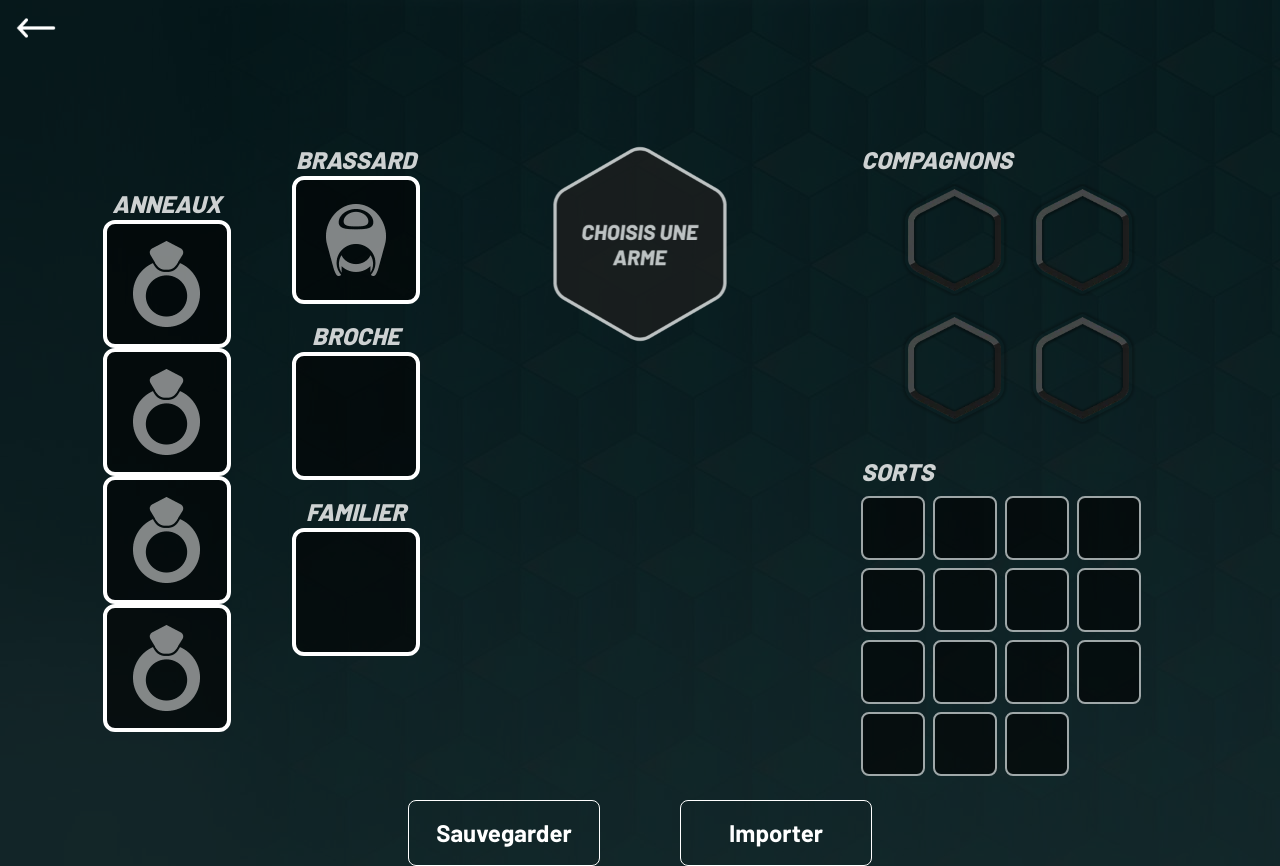
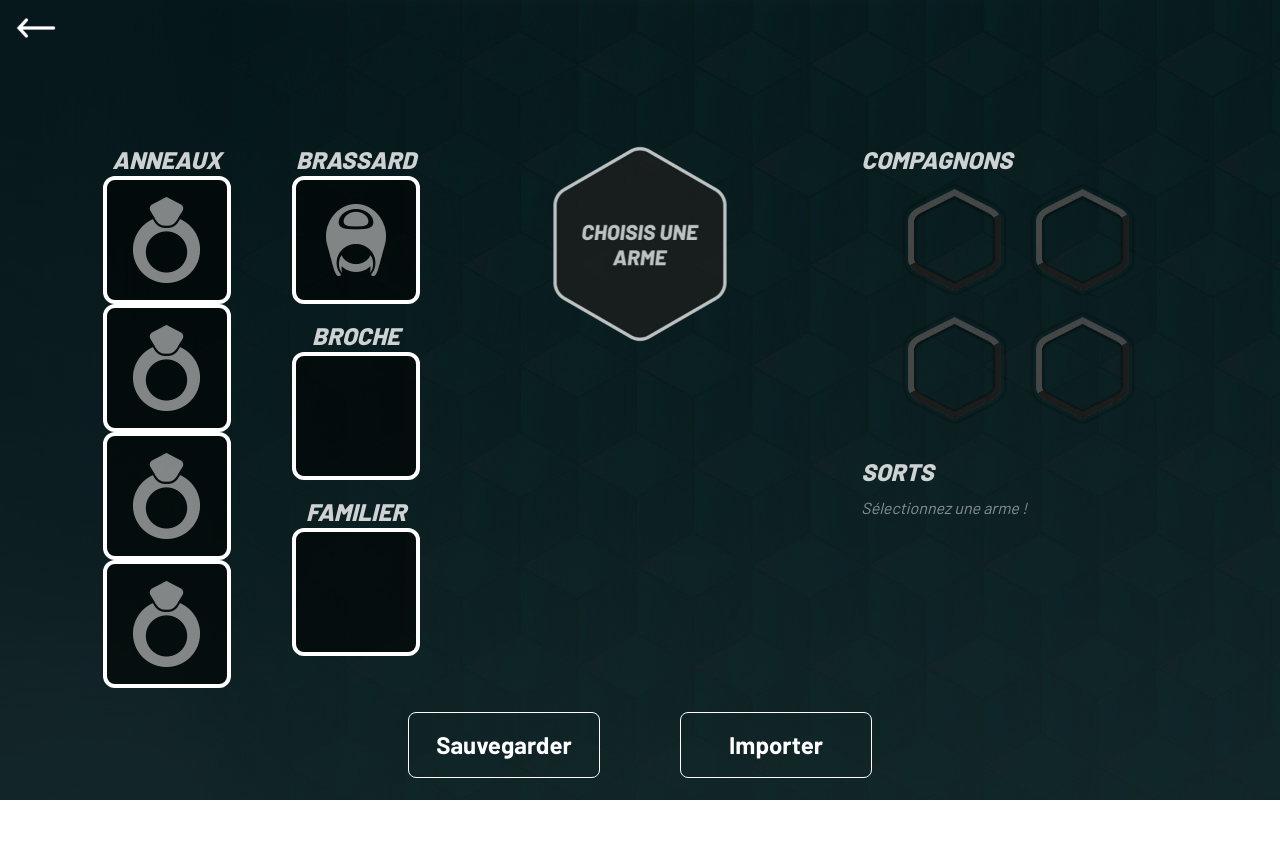
Before and after one commit to Ulkio/waven-builder, a Next.js app: page /build in a window 1280 px wide. After the commit the page ends 800 px from the top, so only its background shows below. Built offline with nearby package versions, Linux system fonts and the light colour scheme.

Commit message:
clarification

```diff
--- a/app/(routes)/build/page.tsx
+++ b/app/(routes)/build/page.tsx
@@ -528,14 +528,14 @@ const Build = () => {
               </div>
               <div className="flex flex-col xl:h-full justify-center  items-center">
                 <p className={titleVariants}>Broche</p>
-                <div className="flex flex-col ">
+                <div className="flex flex-col" onClick={() => toast("Arrive bientôt !")}>
                   <div className={`flex items-center justify-center relative ${squareVariants}`}></div>
                   <p className="text-center py-2"></p>
                 </div>
               </div>
               <div className="flex flex-col xl:h-full justify-center  items-center">
                 <p className={titleVariants}>Familier</p>
-                <div className="flex flex-col ">
+                <div className="flex flex-col" onClick={() => toast("Arrive bientôt !")}>
                   <div className={`flex items-center justify-center relative ${squareVariants}`}></div>
                   <p className="text-center py-2"></p>
                 </div>
@@ -568,6 +568,10 @@ const Build = () => {
             </div>
             <div className="flex flex-col gap-2 px-4 ">
               <p className={titleVariants}>Sorts</p>
+              {!build.arme ? (
+                <p className="text-md italic opacity-50">Sélectionnez une arme !</p>
+              ) : (
+                <>
                   <div className="flex flex-wrap gap-2 max-w-96">
                     {[...Array(15)].map((_, index) => {
                       const sort = build.sorts[index];
@@ -582,6 +586,8 @@ const Build = () => {
                       );
                     })}
                   </div>
+                </>
+              )}
             </div>
           </div>
         </div>
```
Lines whose indentation alone changed are shown as unchanged.
